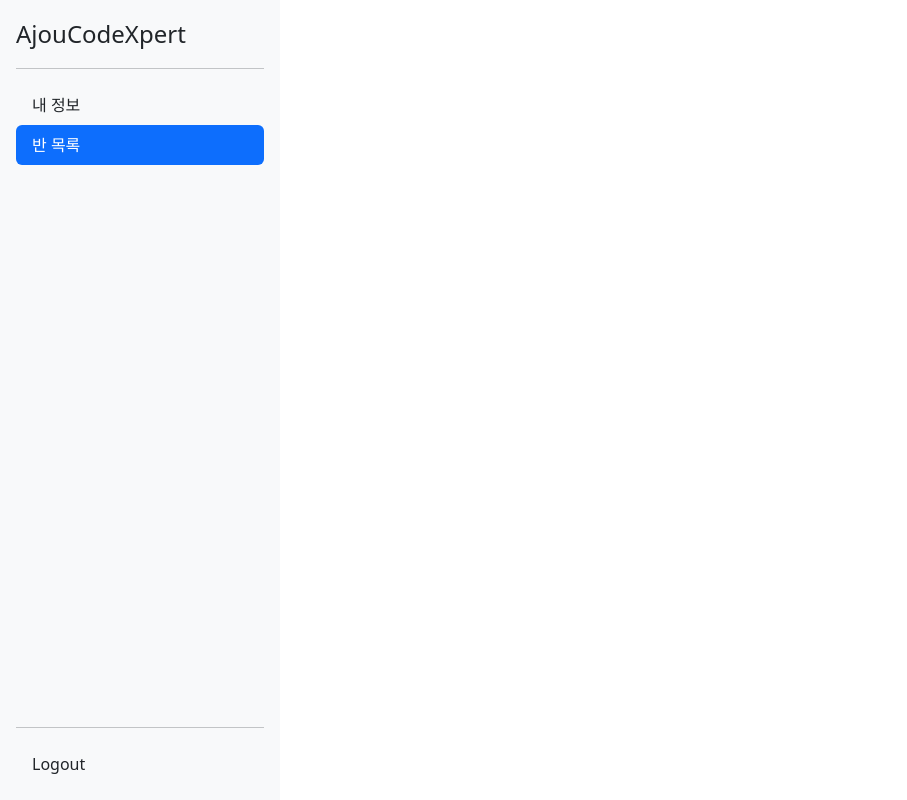
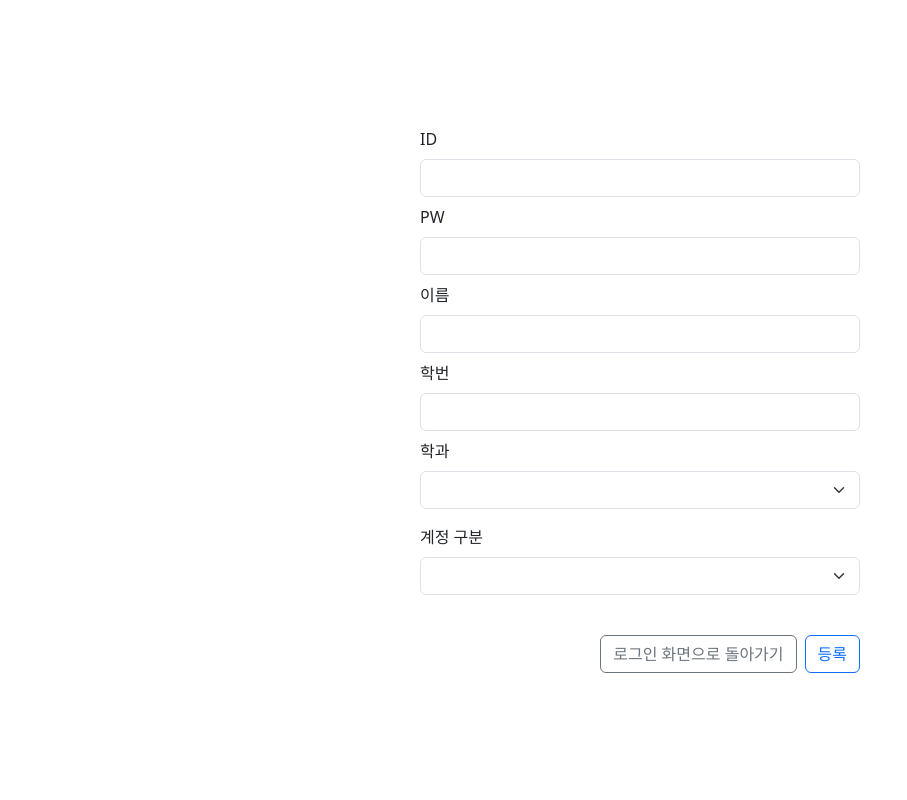
Before and after one commit to 2023-Fall-SE-CodeMates/AjouCodeXpert_Web, a React (Create React App) app: page /signup in a window 1280 px wide. Before the commit this address led to /classes. Shown: the whole page, without its empty margins (0-907 px from the left). Built offline with nearby package versions, Linux system fonts and the light colour scheme.

Commit message:
로그인, 회원가입 페이지 변수명 수정

```diff
--- a/src/pages/common/AnnouncementPage.jsx
+++ b/src/pages/common/AnnouncementPage.jsx
@@ -8,11 +8,6 @@ import AnnouncementListItem from "components/list/AnnouncementListItem";
 
 function AnnouncementPage(props) {
   const { classId } = useParams();
-  const authContext = useAuth();
-  const [isAuthenticated, role] = [
-    authContext.isAuthenticated,
-    authContext.role,
-  ];
 
   return (
     <div className="d-flex flex-row">
--- a/src/pages/common/LoginPage.jsx
+++ b/src/pages/common/LoginPage.jsx
@@ -10,16 +10,16 @@ function LoginPage(props) {
   return (
     <Formik
       initialValues={{
-        userId: "",
-        password: "",
+        id: "",
+        pw: "",
       }}
       enableReinitialize={true}
       onSubmit={(data) => {
         console.log(data);
       }}
       validationSchema={Yup.object().shape({
-        userId: Yup.string().required("ID를 입력하세요"),
-        password: Yup.string().required("비밀번호를 입력하세요"),
+        id: Yup.string().required("ID를 입력하세요"),
+        pw: Yup.string().required("비밀번호를 입력하세요"),
       })}
     >
       {(props) => (
@@ -36,26 +36,22 @@ function LoginPage(props) {
                 <label className="form-label">ID</label>
                 <Field
                   type="text"
-                  className={`form-control ${
-                    props.errors.userId && "errorField"
-                  }`}
-                  name="userId"
+                  className={`form-control ${props.errors.id && "errorField"}`}
+                  name="id"
                 />
-                {props.errors.userId && (
-                  <div className="errorMessage">{props.errors.userId}</div>
+                {props.errors.id && (
+                  <div className="errorMessage">{props.errors.id}</div>
                 )}
               </fieldset>
               <fieldset className="form-group mb-2">
                 <label className="form-label">PW</label>
                 <Field
-                  type="password"
-                  className={`form-control ${
-                    props.errors.password && "errorField"
-                  }`}
-                  name="password"
+                  type="pw"
+                  className={`form-control ${props.errors.pw && "errorField"}`}
+                  name="pw"
                 />
-                {props.errors.password && (
-                  <div className="errorMessage">{props.errors.password}</div>
+                {props.errors.pw && (
+                  <div className="errorMessage">{props.errors.pw}</div>
                 )}
               </fieldset>
               <div className="d-flex flex-row justify-content-center">
--- a/src/pages/common/SignUpPage.jsx
+++ b/src/pages/common/SignUpPage.jsx
@@ -7,29 +7,29 @@ import { Link } from "react-router-dom";
 import * as Yup from "yup";
 
 // TODO: 학과 리스트 불러오기 전에 백엔드 요청
-
+// TODO: 입력 제약조건 추가
 function SignUpPage(props) {
   return (
     <Formik
       initialValues={{
-        userId: "",
-        password: "",
-        userName: "",
-        studentId: "",
-        department: "",
-        role: "",
+        id: "",
+        pw: "",
+        name: "",
+        studentCode: "",
+        majorCode: "",
+        roleCode: "",
       }}
       enableReinitialize={true}
       onSubmit={(data) => {
         console.log(data);
       }}
       validationSchema={Yup.object().shape({
-        userId: Yup.string().required("ID를 입력하세요"),
-        password: Yup.string().required("비밀번호를 입력하세요"),
-        userName: Yup.string().required("이름을 입력하세요"),
-        studentId: Yup.string().required("학번을 입력하세요"),
-        department: Yup.string().required("학과를 입력하세요"),
-        role: Yup.string().required("계정 구분을 입력하세요"),
+        id: Yup.string().required("ID를 입력하세요"),
+        pw: Yup.string().required("비밀번호를 입력하세요"),
+        name: Yup.string().required("이름을 입력하세요"),
+        studentCode: Yup.string().required("학번을 입력하세요"),
+        majorCode: Yup.number().required("학과를 입력하세요"),
+        roleCode: Yup.number().required("계정 구분을 입력하세요"),
       })}
     >
       {(props) => (
@@ -46,26 +46,22 @@ function SignUpPage(props) {
                 <label className="form-label">ID</label>
                 <Field
                   type="text"
-                  className={`form-control ${
-                    props.errors.userId && "errorField"
-                  }`}
-                  name="userId"
+                  className={`form-control ${props.errors.id && "errorField"}`}
+                  name="id"
                 />
-                {props.errors.userId && (
-                  <div className="errorMessage">{props.errors.userId}</div>
+                {props.errors.id && (
+                  <div className="errorMessage">{props.errors.id}</div>
                 )}
               </fieldset>
               <fieldset className="form-group mb-2">
                 <label className="form-label">PW</label>
                 <Field
-                  type="password"
-                  className={`form-control ${
-                    props.errors.password && "errorField"
-                  }`}
-                  name="password"
+                  type="pw"
+                  className={`form-control ${props.errors.pw && "errorField"}`}
+                  name="pw"
                 />
-                {props.errors.password && (
-                  <div className="errorMessage">{props.errors.password}</div>
+                {props.errors.pw && (
+                  <div className="errorMessage">{props.errors.pw}</div>
                 )}
               </fieldset>
               <fieldset className="form-group mb-2">
@@ -73,12 +69,12 @@ function SignUpPage(props) {
                 <Field
                   type="text"
                   className={`form-control ${
-                    props.errors.userName && "errorField"
+                    props.errors.name && "errorField"
                   }`}
-                  name="userName"
+                  name="name"
                 />
-                {props.errors.userName && (
-                  <div className="errorMessage">{props.errors.userName}</div>
+                {props.errors.name && (
+                  <div className="errorMessage">{props.errors.name}</div>
                 )}
               </fieldset>
               <fieldset className="form-group mb-2">
@@ -86,12 +82,12 @@ function SignUpPage(props) {
                 <Field
                   type="text"
                   className={`form-control ${
-                    props.errors.studentId && "errorField"
+                    props.errors.studentCode && "errorField"
                   }`}
-                  name="studentId"
+                  name="studentCode"
                 />
-                {props.errors.studentId && (
-                  <div className="errorMessage">{props.errors.studentId}</div>
+                {props.errors.studentCode && (
+                  <div className="errorMessage">{props.errors.studentCode}</div>
                 )}
               </fieldset>
               <fieldset className="form-group mb-2">
@@ -99,15 +95,15 @@ function SignUpPage(props) {
                 <Field
                   as="select"
                   className={`form-select mb-2 ${
-                    props.errors.department && "errorField"
+                    props.errors.majorCode && "errorField"
                   }`}
-                  name="department"
+                  name="majorCode"
                 >
                   <option selected="" />
-                  <option value="소프트웨어학과">소프트웨어학과</option>
+                  <option value="0">소프트웨어학과</option>
                 </Field>
-                {props.errors.department && (
-                  <div className="errorMessage">{props.errors.department}</div>
+                {props.errors.majorCode && (
+                  <div className="errorMessage">{props.errors.majorCode}</div>
                 )}
               </fieldset>
               <fieldset className="form-group mb-2">
@@ -115,16 +111,17 @@ function SignUpPage(props) {
                 <Field
                   as="select"
                   className={`form-select mb-2 ${
-                    props.errors.role && "errorField"
+                    props.errors.roleCode && "errorField"
                   }`}
-                  name="role"
+                  name="roleCode"
                 >
                   <option selected="" />
-                  <option value="student">학생</option>
-                  <option value="ta">TA</option>
+                  <option value="1">교수</option>
+                  <option value="2">TA</option>
+                  <option value="3">학생</option>
                 </Field>
-                {props.errors.role && (
-                  <div className="errorMessage">{props.errors.role}</div>
+                {props.errors.roleCode && (
+                  <div className="errorMessage">{props.errors.roleCode}</div>
                 )}
               </fieldset>
               <div className="d-flex flex-row justify-content-end">
--- a/src/services/AuthContext.jsx
+++ b/src/services/AuthContext.jsx
@@ -20,8 +20,8 @@ export default function AuthProvider({ children }) {
 
   // function logout() {}
 
-  const isAuthenticated = true;
-  const role = "ta";
+  const isAuthenticated = false;
+  const role = "";
 
   return (
     <AuthContext.Provider value={{ isAuthenticated, role }}>
```
